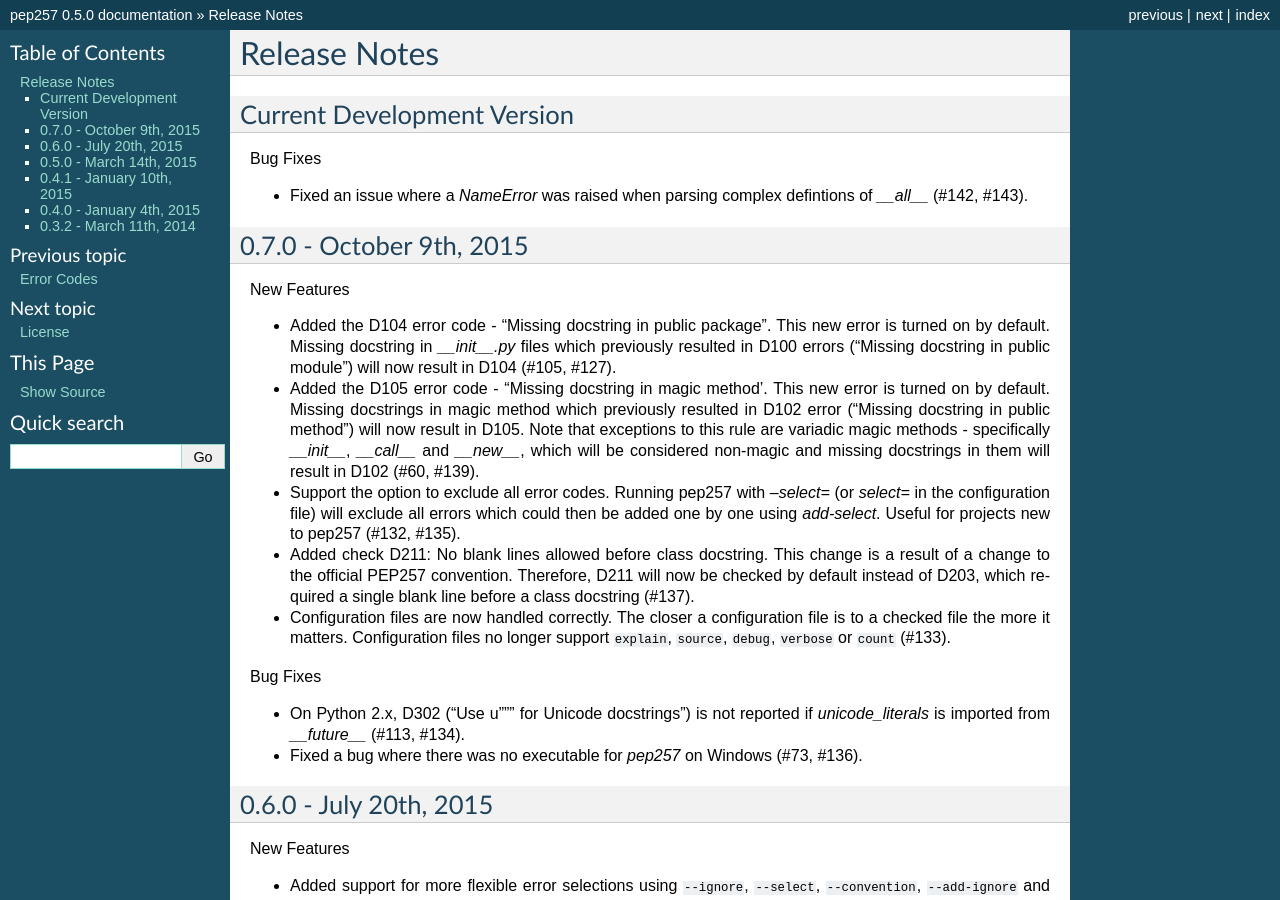
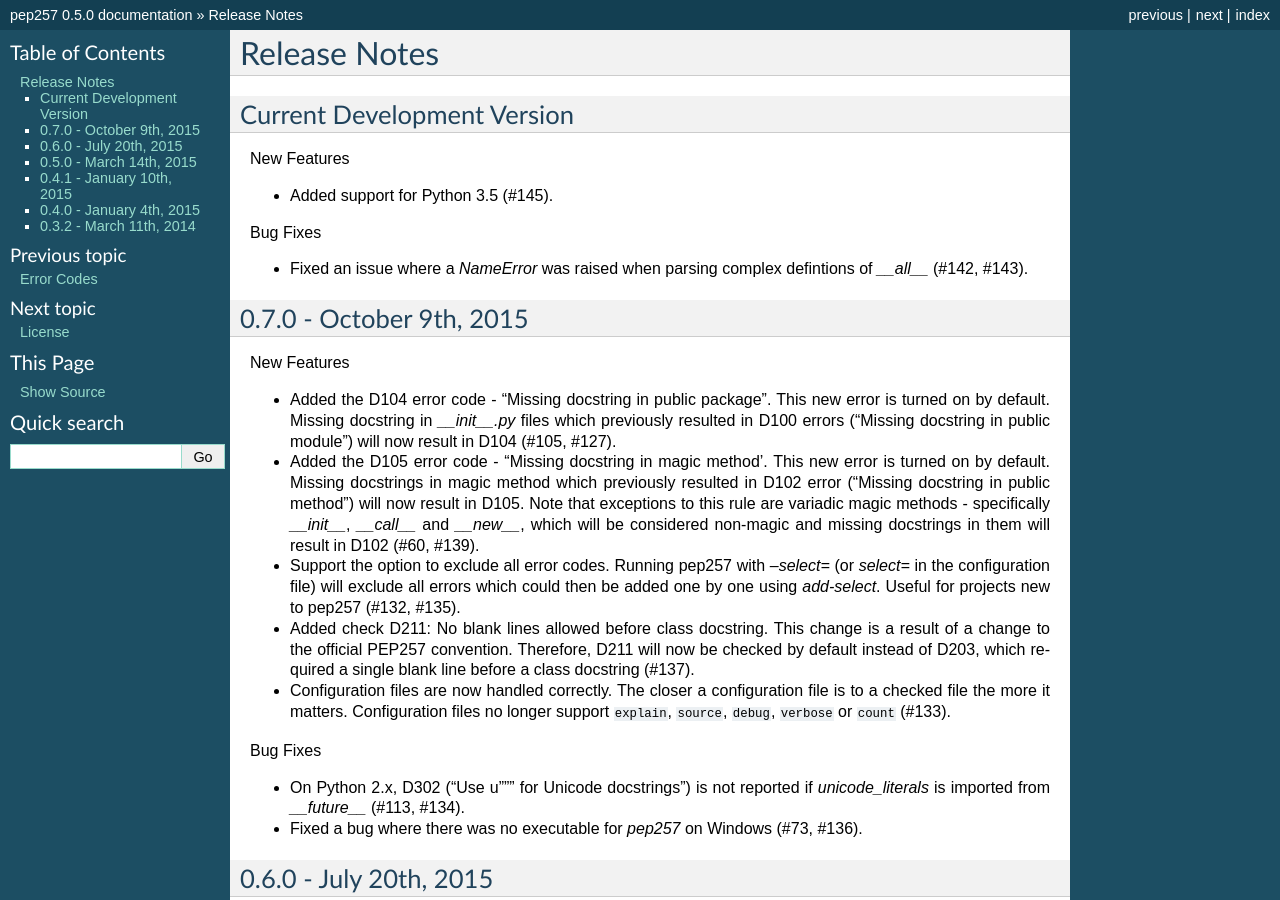
Before and after one commit to PyCQA/pydocstyle, a Sphinx documentation site: the page built from docs/release_notes.rst, in a window 1280 px wide and 900 px high. Built offline with Sphinx 7.4.7, drawn with Linux system fonts in a browser that asks for light colours.

Commit message:
Added Python 3.5 support

```diff
--- a/README.rst
+++ b/README.rst
@@ -10,7 +10,7 @@
 NumPy `docstring conventions
 <https://github.com/numpy/numpy/blob/master/doc/HOWTO_DOCUMENT.rst.txt>`_.
 
-**pep257** supports Python 2.6, 2.7, 3.2, 3.3, 3.4, pypy and pypy3.
+**pep257** supports Python 2.6, 2.7, 3.2, 3.3, 3.4, 3.5, pypy and pypy3.
 
 Quick Start
 -----------
--- a/docs/index.rst
+++ b/docs/index.rst
@@ -10,6 +10,10 @@
 compliance with Python `PEP 257
 <http://www.python.org/dev/peps/pep-0257/>`_.
 
+
+.. include:: quickstart.rst
+
+
 Contents:
 
 .. toctree::
@@ -21,8 +25,6 @@
    license
 
 
-.. include:: quickstart.rst
-
 Credits
 =======
 
--- a/docs/release_notes.rst
+++ b/docs/release_notes.rst
@@ -4,6 +4,10 @@
 
 Current Development Version
 ---------------------------
+
+New Features
+
+* Added support for Python 3.5 (#145).
 
 Bug Fixes
 
```
Also changed, not shown: .travis.yml, 2 other files.
